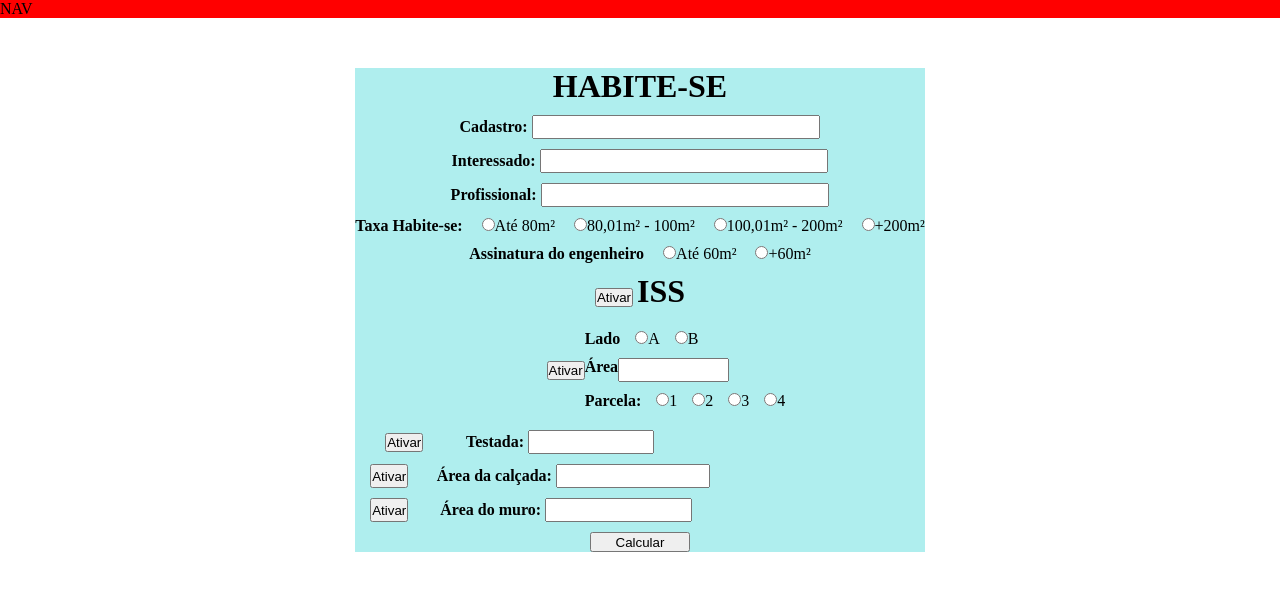
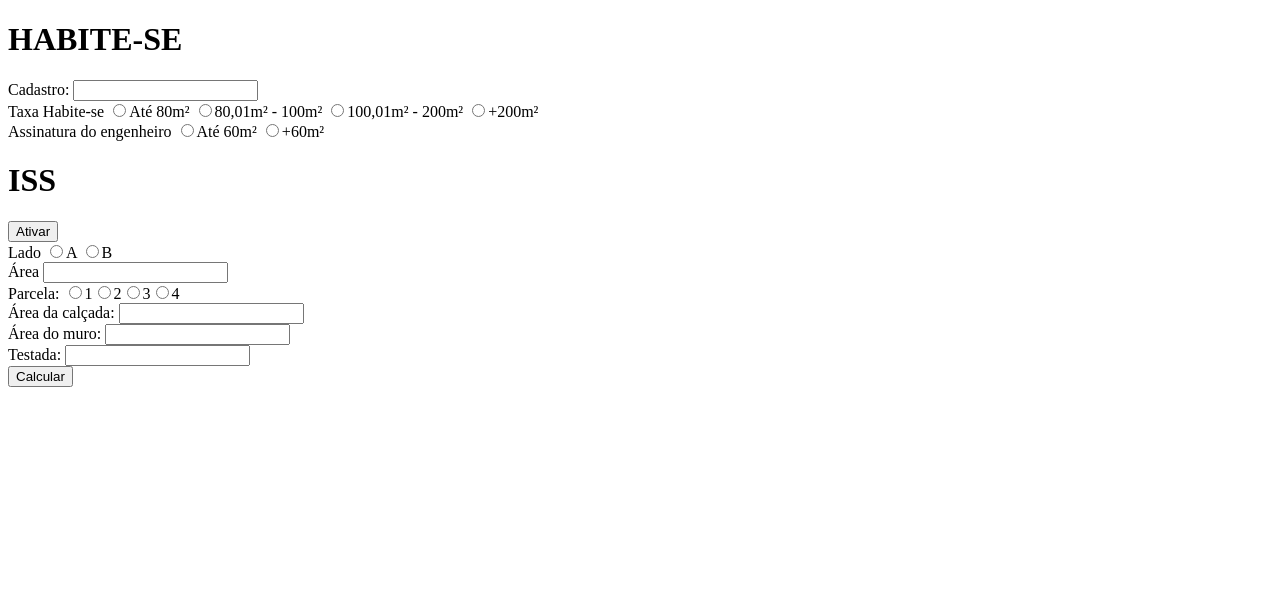
Before and after one commit to Luc033/habite-se, a plain HTML site: page index.html in a window 1280 px wide. Drawn offline with Linux system fonts and the light colour scheme.

Commit message:
Revert "Merge branch 'main' of https://github.com/Luc033/habite-se"
This reverts commit 004e6818d03c041aa5ccaf28508cd1fe32e2f8fb, reversing
changes made to c25d16fdbaef7dcbdb39d124a8f9b2146008a2ea.

```diff
--- a/index.html
+++ b/index.html
@@ -1,178 +1,65 @@
 <!DOCTYPE html>
 <html lang="pt-br">
 <head>
-    <meta charset="UTF-8" />
-    <meta http-equiv="X-UA-Compatible" content="IE=edge" />
-    <meta name="viewport" content="width=device-width, initial-scale=1.0" />
-    <link rel="stylesheet" href="style/style.css" />
+    <meta charset="UTF-8">
+    <meta http-equiv="X-UA-Compatible" content="IE=edge">
+    <meta name="viewport" content="width=device-width, initial-scale=1.0">
     <title>Document</title>
 </head>
 <body>
-    <!--  HEADER -->
-    <header>
-      <nav id="">NAV</nav>
-      <h1 id="meuElemento"></h1>
-    </header>
+    <header></header>
     <main>
-      <form class="myForm" id="form">
+        <form class="myForm" id="myForm">
             <h1>HABITE-SE</h1>
-        <!-- CADASTRO / INTERESSADO -->
-        <div class="msg"></div>
             <div class="componentes">
                 <label for="cadastro" id="lbl-cadastro">Cadastro:</label>
-          <input type="number" name="cadastro" id="inputCadastro" />
+                <input type="number" name="cadastro" id="input-cadastro">
             </div>
             <div class="componentes">
-          <label for="interessado" id="lbl-interessado">Interessado:</label>
-          <input type="text" name="interessado" id="inputInteressado" />
+                <label class="lbl-center" for="radio-tx-habitese" id="lbl-tx-habitese">Taxa Habite-se</label>
+                <span><input class="radio-habitese" type="radio" name="radio-tx-habitese" value="">Até 80m²</span>
+                <span><input class="radio-habitese" type="radio" name="radio-tx-habitese" value="">80,01m² - 100m²</span>
+                <span><input class="radio-habitese" type="radio" name="radio-tx-habitese" value="">100,01m² - 200m²</span>
+                <span><input class="radio-habitese" type="radio" name="radio-tx-habitese" value="">+200m²</span>
             </div>
             <div class="componentes">
-          <label for="profissional" id="lbl-interessado">Profissional:</label>
-          <input type="text" name="profissional" id="inputProfissional" />
+                <label for="assinatura" id="lbl-assinatura">Assinatura do engenheiro</label>
+                <span><input class="radio-assinatura" type="radio" name="radio-assinatura" value="">Até 60m²</span>
+                <span><input class="radio-assinatura" type="radio" name="radio-assinatura" value="">+60m²</span>
             </div>
-        <!-- HABITE-SE-->
             <div class="componentes">
-          <label class="lbl-center" for="radioTxHabitese" id="lbl-tx-habitese"
-            >Taxa Habite-se:</label
-          >
-          <span
-            ><input
-              class="radio-habitese"
-              type="radio"
-              name="radioTxHabitese"
-              value="1"
-            />Até 80m²</span
-          >
-          <span
-            ><input
-              class="radio-habitese"
-              type="radio"
-              name="radioTxHabitese"
-              value="2"
-            />80,01m² - 100m²</span
-          >
-          <span
-            ><input
-              class="radio-habitese"
-              type="radio"
-              name="radioTxHabitese"
-              value="3"
-            />100,01m² - 200m²</span
-          >
-          <span
-            ><input
-              class="radio-habitese"
-              type="radio"
-              name="radioTxHabitese"
-              value="4"
-            />+200m²</span
-          >
+                <h1>ISS</h1>
+                <button onclick="">Ativar</button>
+                <div class="iss-hiden">
+                    <div class="sub-componentes">
+                        <label for="lado" id="lbl-lado">Lado</label>
+                        <span><input type="radio" name="radio-lado" value="">A</span>
+                        <span><input type="radio" name="radio-lado" value="">B</span>
                     </div>
-        <!-- ASSINATURA DO ENGENHEIRO -->
-        <div class="componentes">
-          <label for="radioAssinatura" id="lbl-assinatura"
-            >Assinatura do engenheiro</label
-          >
-          <span
-            ><input
-              class="radio-assinatura"
-              type="radio"
-              name="radioAssinatura"
-              value="1"
-            />Até 60m²</span
-          >
-          <span
-            ><input
-              class="radio-assinatura"
-              type="radio"
-              name="radioAssinatura"
-              value="2"
-            />+60m²</span
-          >
+                    <div class="sub-componentes">
+                        <label for="area-iss" id="lbl-area-iss">Área</label>
+                        <input type="number" step="any" min="0" name="area-iss">
                     </div>
-        <!-- ISS -->
-        <div class="componentes">
-          <button class="btn-ativar" onclick="">Ativar</button>
-          <h1 class="h1-iss">ISS</h1>
-            <div class="iss-hiden" id="iss-hiden">
                     <div class="sub-componentes">
-                    <div class="row">
-                        <div class="co1">
-                            <button class="btn-ativar" onclick="">Ativar</button>
+                        <label for="iss-parcela" id="lbl-iss-parcela">Parcela:</label>
+                        <span><input type="radio" name="iss-parcela" value="">1<input type="radio" name="iss-parcela" value="">2<input type="radio" name="iss-parcela" value="">3<input type="radio" name="iss-parcela" value="">4</span>
                     </div>
-                            <div class="col2" id="iss-normal col">
-                                <!-- LADO -->
                     <div class="sub-componentes">
-                                    <label for="radioLado" id="lbl-lado">Lado</label>
-                                    <span
-                                    ><input type="radio" name="radioLado" value="A" />A</span
-                                    >
-                                    <span
-                                    ><input type="radio" name="radioLado" value="B" />B</span
-                                    >
+                        <label for="area-calcada" id="lbl-area-calcada">Área da calçada:</label>
+                        <input type="number" name="area-calcada">
                     </div>
-                                <!-- AREA -->
                     <div class="sub-componentes">
-                                    <label for="areaISS" id="lbl-area-iss">Área</label>
-                                    <input type="number" step="any" min="0" name="areaISS" />
+                        <label for="area-muro" id="lbl-area-muro">Área do muro:</label>
+                        <input type="number" name="area-muro">
                     </div>
-                                <!-- PARCELA -->
                     <div class="sub-componentes">
-                                    <label for="issParcela" id="lbl-iss-parcela"
-                                    >Parcela:</label
-                                    >
-                                    <span
-                                    ><input type="radio" name="issParcela" value="1" />1<input
-                                        type="radio"
-                                        name="issParcela"
-                                        value="2"
-                                    />2<input
-                                        type="radio"
-                                        name="issParcela"
-                                        value="3"
-                                    />3<input
-                                        type="radio"
-                                        name="issParcela"
-                                        value="4"
-                                    />4</span
-                                    >
+                        <label for="testada" id="lbl-testada">Testada:</label>
+                        <input type="number" name="testada">
                     </div>
                 </div>
             </div>
-                </div>
-                <!-- TESTADA -->
-                <div class="sub-componentes row2">
-                        <button class="btn-ativar" onclick="">Ativar</button>
-                        <div class="" id="testada">
-                        <label for="testada" id="lbl-testada">Testada:</label>
-                        <input type="number" name="testada" />
-                    </div>
-                </div>
-                <!-- ÁREA DA CALÇADA-->
-                <div class="sub-componentes">
-                    <button class="btn-ativar" onclick="">Ativar</button>
-                    <div class="">
-                        <label for="areaCalcada" id="lbl-area-calcada"
-                        >Área da calçada:</label
-                        >
-                        <input type="number" name="areaCalcada" />
-                    </div>
-                </div>
-                <!-- ÁREA DO MURO -->
-                <div class="sub-componentes">
-                <button class="btn-ativar" onclick="">Ativar</button>
-                <div class="">
-                    <label for="areaMuro" id="lbl-area-muro">Área do muro:</label>
-                    <input type="number" name="areaMuro" />
-                </div>
-                </div>
-            </div>
-        </div>
-
-        <!-- BOTÃO ENVIAR FORMULÁRIO -->
-        <input class="btn-submit" id="submit" type="submit" value="Calcular" />
+            <input type="submit"  value="Calcular">
         </form>
     </main>
 </body>
-  <script src='js/scripts.js'></script>
 </html>
--- a/js/scripts.js
+++ /dev/null
@@ -1,97 +0,0 @@
-
-// VALIDANDO OS DADOS DO FORM
-
-const form = document.getElementById("form");
-const cadastro = document.getElementById("inputCadastro");
-const interessado = document.getElementById("inputInteressado");
-const profissional = document.getElementById("inputProfissional");
-let radioTxHabitese = document.getElementsByName("radioTxHabitese");
-//const assEng = document.getElementsByName("radioAssinatura");
-
-
-let txHabiteseSelected = 0;
-let assEngSelected = 0;
-
-//Verificando qual dos radio do campo de Tx de Habite-se está selecionado e atribuindo seu respectivo valor
-function selectTxHabitese() {
-    for (let i = 0; i < radioTxHabitese.length; i++) {
-        console.log('\nEntrou no for - '+i);
-        if (radioTxHabitese[i].checked) {
-            console.log('\nEntrou no radio checked')
-            if (radioTxHabitese[i].value === '1') {
-                console.log('\nAtribuiu o valor da tx selecionada e validou como trua a radio index '+radioTxHabitese[i].value)
-                radioTxHabitese[i].checked = true;
-                txHabiteseSelected = 111.88;
-            }else{
-                console.log('\nErro no value')
-            }
-        }
-    }
-    console.log('value do radioTxHabitese: ' + radioTxHabitese +'|| txhabiteseSelected: ' + txHabiteseSelected);
-}
-
-function teste(){
-    console.log('teste funcao');
-}
-
-form.addEventListener('submit', (event) => {
-    event.preventDefault();
-    console.log('Evento submit chamado! \n'+radioTxHabitese.length+'\n'+radioTxHabitese[0].value)
-
-    // Verifica se o campo cadastro está vazio
-    if (cadastro.value === "") {
-        console.log("cadastro vazio");
-        //return;
-    }
-
-    // Verifica se o campo interessasdo está vazio
-    if (interessado.value === ""){
-        console.log("interessado vazio");
-       // return;
-    }
-
-    // Verifica se o campo profissional está vazio
-    if (profissional.value === ""){
-        console.log("profissional vazio");
-        //return;
-    }
-    selectTxHabitese();
-
-    /*
-        function txHabiteseSelected() {
-        }
-    }
-    */
-
-   // Se a validação passar, envie o formulário
-   form.submit();
-});
-
-function selectTxHabitese2() {
-    for (let i = 0; i < radioTxHabitese.length; i++) {
-        if (radioTxHabitese[i].checked) {
-            switch (radioTxHabitese[i].value) {
-                case '1':
-                    txHabiteseSelected = 111.88;
-                    console.log('value do radioTxHabitese: '+radioTxHabitese+'|| txhabiteseSelected: '+txHabiteseSelected);
-                    break;
-                case '2':
-                    radioTxHabitese[i].checked = true;
-                    txHabiteseSelected = 167.87;
-                    break;
-                case '3':
-                    radioTxHabitese[i].checked = true;
-                    txHabiteseSelected = 251.78;
-                    break;
-                case '4':
-                    radioTxHabitese[i].checked = true;
-                    txHabiteseSelected = 378.41;
-                    break;
-                default:
-                console.log("erro na validação do radio tx Habite-se");
-            }
-            console.log('value do radioTxHabitese: '+radioTxHabitese+'|| txhabiteseSelected: '+txHabiteseSelected);
-        }
-
-    }
-}
--- a/style/style.css
+++ /dev/null
@@ -1,84 +0,0 @@
-@charset "utf-8";
-
-/* DECLARAÇÃO DE VARIÁVEIS */
-
-/* ESTILIZAÇÃO */
-* {
-  margin: 0;
-  padding: 0;
-}
-
-/* HEADER */
-nav {
-  background-color: red;
-}
-/* MAIN */
-main {
-  display: flex;
-}
-
-/* FORM */
-.myForm {
-  margin: 0 auto;
-  margin-top: 50px;
-  max-width: 50%;
-  text-align: center;
-  background-color: paleturquoise;
-}
-h1 {
-  text-align: center;
-}
-label{
-  font-weight: bold;
-}
-input[type="text"], input[type="number"]{
-  width: 50%;
-  height: 20px;
-}
-
-input[type="radio"] {
-  margin-left: 15px;
-}
-
-.h1-iss {
-  display: inline-block;
-  text-align: center;
-}
-.btn-ativar {
-  display: flexbox;
-}
-.row{
-    display: grid;
-    place-items: center;
-    justify-items: end;
-    grid-template-columns: 1fr 1fr;
-    padding-left: 15px;
-
-}
-.row2{
-    display: grid;
-    place-items: center;
-    justify-items: end;
-    grid-template-columns: 1fr 1fr;
-    padding-left: 15px;
-
-}
-.col1{
-    display: flex;
-}
-.componentes{
-    margin-top: 10px;
-}
-.sub-componentes{
-    display: flex;
-    margin: 10px 0;
-}
-
-.sub-componentes > button{
-    margin: 0 15px;
-}
-
-.btn-submit{
-  width: 100px;
-  height: 20px;
-}
```
Lines whose indentation alone changed are shown as unchanged.
